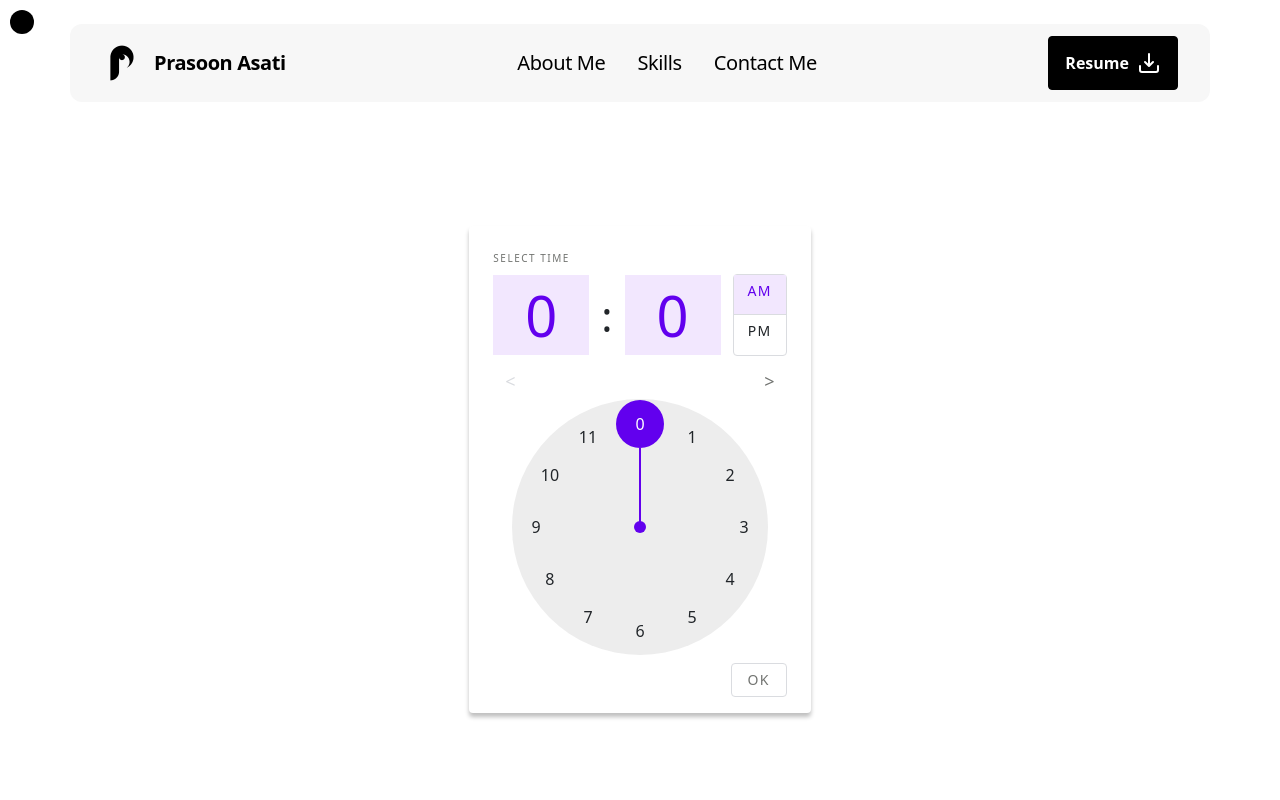
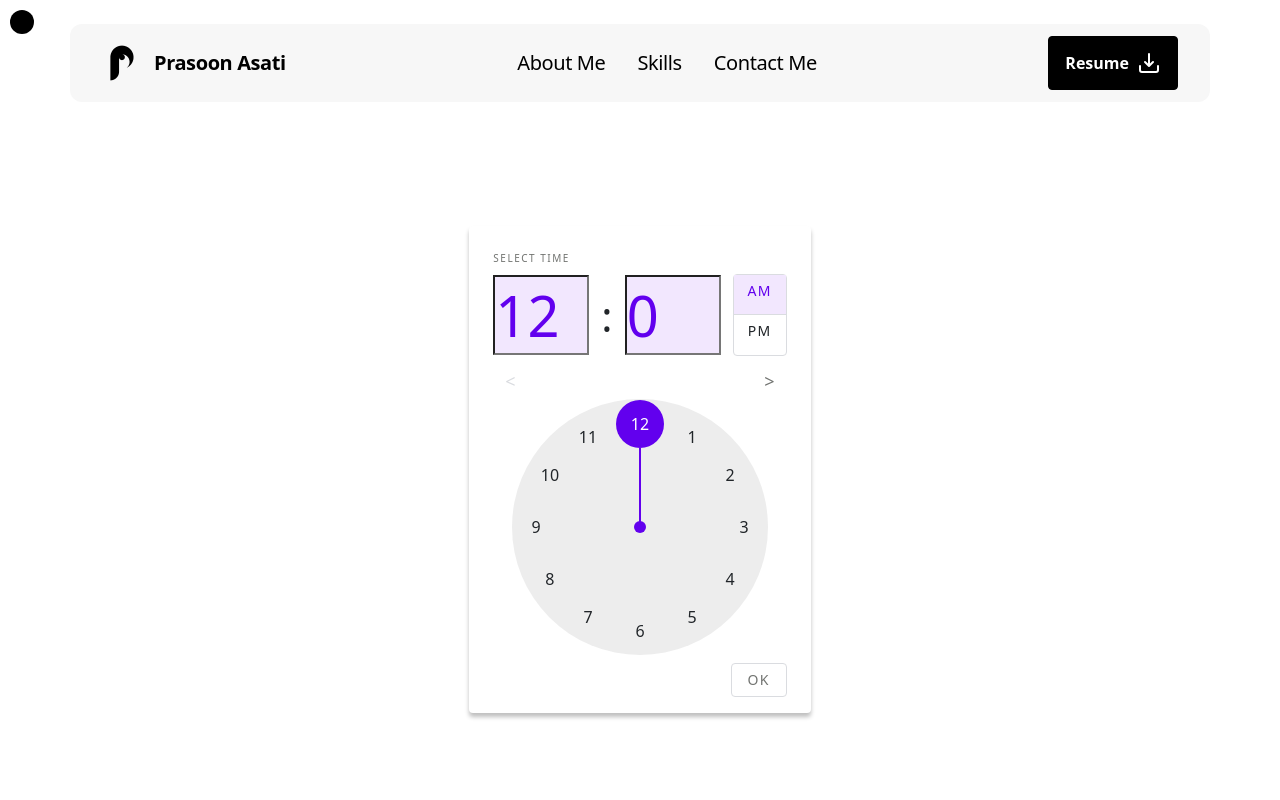
Before and after one commit to prasoon-88/portfolio-nextjs, a Next.js app: page /test in a window 1280 px wide. Shown: the top 800 px of the page. Built offline with nearby package versions, Linux system fonts and the light colour scheme.

Commit message:
add: input validation

```diff
--- a/src/components/timePicker/index.tsx
+++ b/src/components/timePicker/index.tsx
@@ -5,14 +5,29 @@ import React, { useCallback, useEffect, useState } from "react";
 const ClockPicker = () => {
   const PER_HOUR_DEG = 30;
   const PER_MINUTE_DEG = 6;
-  const [hour, setHour] = useState<number>(0);
+  const [hour, setHour] = useState<number>(12);
   const [minute, setMinute] = useState<number>(0);
   const [meridiem, setMeridiem] = useState<"am" | "pm">("am");
   const [clockRef, angle, handleMouseDown] = useAngleFromCenter();
   const [clockFace, setClockFace] = useState<number>(1);
+  const [enableTransition, setEnableTransition] = useState<boolean>(false);
 
   const changeFace = (newFace: number) => {
     setClockFace(newFace);
+  };
+
+  const handleInputFocus = () => {
+    setEnableTransition(true);
+  };
+
+  const handleInputBlur = () => {
+    handleTransitionEnd();
+  };
+
+  const handleTransitionEnd = () => {
+    setTimeout(() => {
+      setEnableTransition(false);
+    }, 500);
   };
 
   const handleHourNumClick = (hour: number) => {
@@ -21,6 +36,14 @@ const ClockPicker = () => {
 
   const handleMinuteNumClick = (hour: number) => {
     setMinute(hour);
+  };
+
+  const handleInputValueChnage = (value: number) => {
+    if (clockFace == 1) {
+      if (value <= 12) handleHourNumClick(value);
+    } else {
+      if (value <= 60) handleMinuteNumClick(value);
+    }
   };
 
   const handleNumClick = (hour: number) => {
@@ -71,13 +94,23 @@ const ClockPicker = () => {
     <div id="timePickerContainer">
       <div className="colockText">Select Time</div>
       <div className="timeTextInputPreviewContainer">
-        <div className="preview hour" onClick={() => setClockFace(1)}>
-          {hour}
-        </div>
+        <input
+          className="preview hour"
+          value={hour}
+          onClick={() => changeFace(1)}
+          onChange={(e) => handleInputValueChnage(Number(e.target.value))}
+          onFocus={handleInputFocus}
+          onBlur={handleInputBlur}
+        />
         <div className="colonContainer">:</div>
-        <div className="preview hour" onClick={() => setClockFace(2)}>
-          {minute}
-        </div>
+        <input
+          className="preview hour"
+          value={minute}
+          onClick={() => changeFace(2)}
+          onChange={(e) => handleInputValueChnage(Number(e.target.value))}
+          onFocus={handleInputFocus}
+          onBlur={handleInputBlur}
+        />
         <div className="amPmContainer">
           <div
             className={classNames("amPmPreview am", {
@@ -128,7 +161,9 @@ const ClockPicker = () => {
           {/* Central handel */}
           <div className="centralHandel"></div>
           <div
-            className="hour-handle-container"
+            className={classNames("hour-handle-container", {
+              enableTransition,
+            })}
             style={{ transform: `rotate(${getClockHandleRotateDeg()}deg)` }}
           >
             <div className="hour-handle-circle">
@@ -138,7 +173,7 @@ const ClockPicker = () => {
                   transform: `rotate(-${getClockHandleRotateDeg()}deg)`,
                 }}
               >
-                {clockFace == 1 ? hour : minute}
+                {clockFace == 1 ? (hour ? hour : 12) : minute}
               </div>
             </div>
             <div className="hour-handle"></div>
--- a/src/styles/component/clockPicker.scss
+++ b/src/styles/component/clockPicker.scss
@@ -12,6 +12,7 @@ $primary :#6200EE;
     gap: 8px;
     background: #FFFFFF;
     box-shadow: 0px 4px 4px 0px #00000040;
+
 
     .colockText {
         font-size: 10px;
@@ -104,6 +105,11 @@ $primary :#6200EE;
 #clockContainerMain {
     display: grid;
 
+    input {
+        user-select: none;
+    }
+
+
     .clockFaceChanger {
         display: flex;
         align-items: center;
@@ -181,18 +187,17 @@ $primary :#6200EE;
             background: $primary;
         }
 
-        .minute-handle,
-        .hour-handle-container,
-        .second-handle {
+        .hour-handle-container {
             position: absolute;
             transform-origin: bottom center;
-        }
-
-        .hour-handle-container {
             display: flex;
             flex-direction: column;
             align-items: center;
             top: 1px;
+
+            &.enableTransition {
+                transition: all 0.3s ease;
+            }
 
             .hour-handle {
                 width: 2px;
--- a/src/styles/index.scss
+++ b/src/styles/index.scss
@@ -12,7 +12,7 @@ html,
 body {
     width: 100%;
     height: 100%;
-    scroll-behavior:smooth;
+    scroll-behavior: smooth;
 }
 
 .underline {
@@ -67,6 +67,6 @@ body {
 }
 
 ::selection {
-    background: white;
+    background: black;
     color: white;
 }
```
